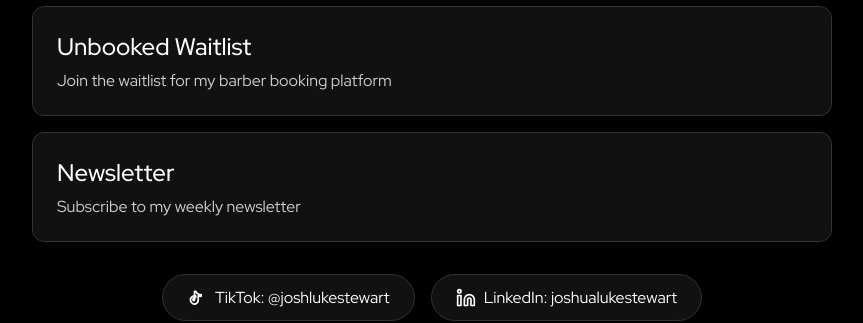
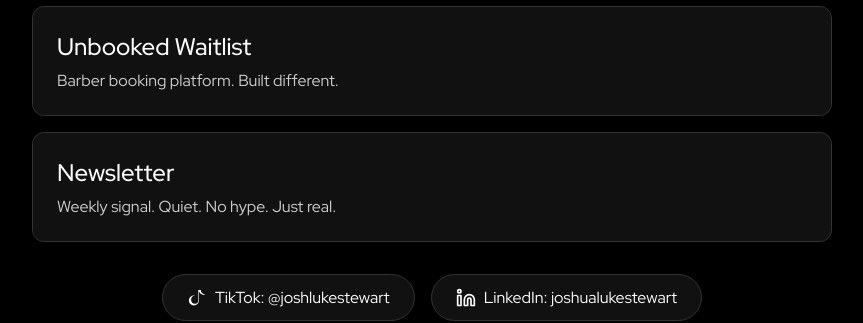
Before and after one commit to stewwratt/links, a React (Create React App) app: page / in a window 1280 px wide. Shown: the part 483-806 px from the top of the page, without its empty margins (208-1071 px from the left). Built offline with nearby package versions, Linux system fonts and the light colour scheme.

Commit message:
feat: changes

```diff
--- a/src/App.js
+++ b/src/App.js
@@ -26,7 +26,7 @@
             rel="noopener noreferrer"
           >
             <h3>Unbooked Waitlist</h3>
-            <p>Join the waitlist for my barber booking platform</p>
+            <p>Barber booking platform. Built different.</p>
           </a>
 
           <a
@@ -36,7 +36,7 @@
             rel="noopener noreferrer"
           >
             <h3>Newsletter</h3>
-            <p>Subscribe to my weekly newsletter</p>
+            <p>Weekly signal. Quiet. No hype. Just real.</p>
           </a>
         </div>
 
@@ -47,8 +47,8 @@
             target="_blank"
             rel="noopener noreferrer"
           >
-            <svg xmlns="http://www.w3.org/2000/svg" width="24" height="24" viewBox="0 0 24 24" fill="none" stroke="currentColor" strokeWidth="2" strokeLinecap="round" strokeLinejoin="round">
-              <path d="M9 4h1.5c1.07 2.48 3.77 3.97 6.5 4v2c-1.2-.05-2.4-.4-3.5-1v5c0 5.5-6 7-8.5 3-2.5-4 1-8.5 5.5-7.5v2c-.76-.12-2.51-.25-3 1C6 15 9 16.5 9 14V4z"></path>
+            <svg xmlns="http://www.w3.org/2000/svg" width="24" height="24" viewBox="0 0 256 256" fill="currentColor">
+              <path d="M216.49 88a72.08 72.08 0 0 1-41.17-13.09A71.72 71.72 0 0 1 152 39.51V160a64 64 0 1 1-64-64 62.7 62.7 0 0 1 15.63 2A40 40 0 1 0 104 200a40 40 0 0 0 40-40V24h32a56.06 56.06 0 0 0 56 56Z"></path>
             </svg>
             TikTok: @joshlukestewart
           </a>
```
